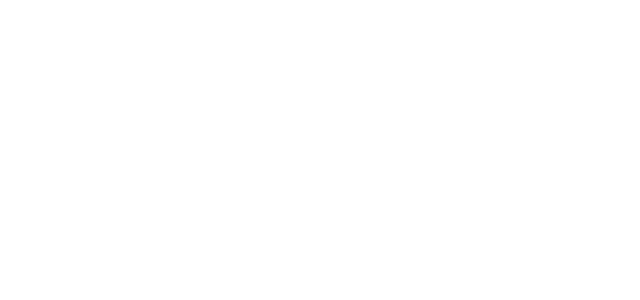
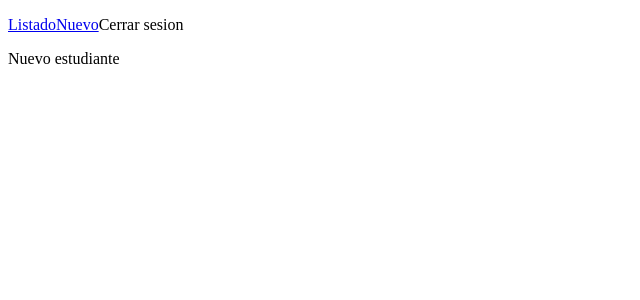
Before and after one commit to NelsonOrtizLeal/Sistema_Escolar_Backend, a React (Vite) app: page /student in a window 1280 px wide. Before the commit this address had no page. Shown: the top 300 px of the page, without its empty margins (0-640 px from the left). Built offline with nearby package versions, Linux system fonts and the light colour scheme.

Commit message:
Update: Componente Header y uso de Link

```diff
--- a/src/App.jsx
+++ b/src/App.jsx
@@ -1,12 +1,14 @@
 import { Routes, Route } from 'react-router-dom';
 import { Login } from './Login';
-import { Dashboard} from './Dashboard';
+import { Dashboard } from './Dashboard';
+import { StudentNew } from './StudentNew';
 
 export function App() {
   return (
     <Routes>
       <Route path="/" element={<Login />}></Route>
       <Route path='/dashboard' element={<Dashboard />}></Route>
+      <Route path='/student' element={<StudentNew />}></Route>
     </Routes>
   )
 }
--- a/src/Header.jsx
+++ b/src/Header.jsx
@@ -1,8 +1,11 @@
-export function Header(){
-    return(
+import { Link } from "react-router-dom";
+export function Header() {
+    return (
         <>
             <p>
-                <span>Listado</span><span>Nuevo</span><span>Cerrar sesion</span>
+                <Link to={'/dashboard'}>Listado</Link>
+                <Link to={'/student'}>Nuevo</Link>
+                <span>Cerrar sesion</span>
             </p>
         </>
     );
```
